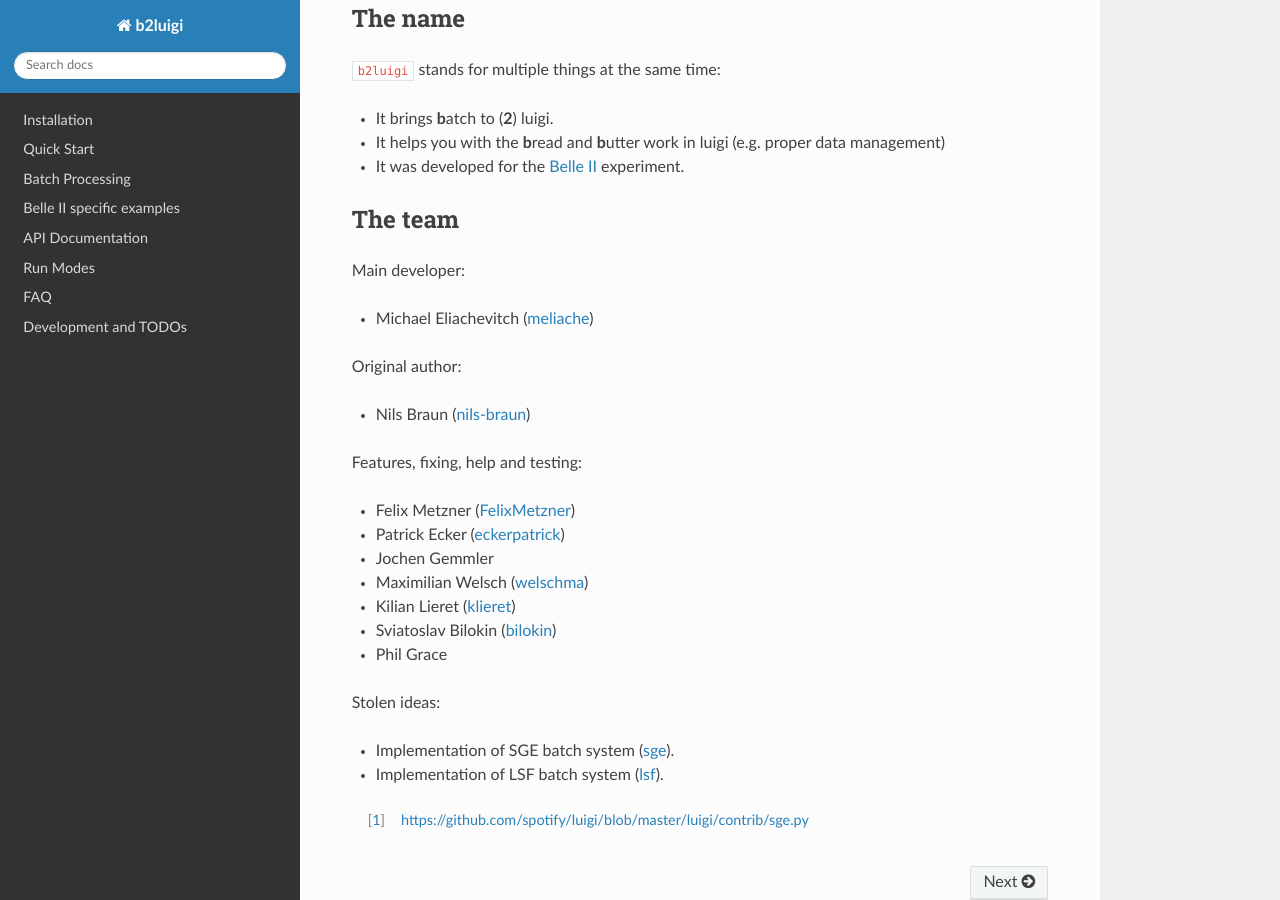
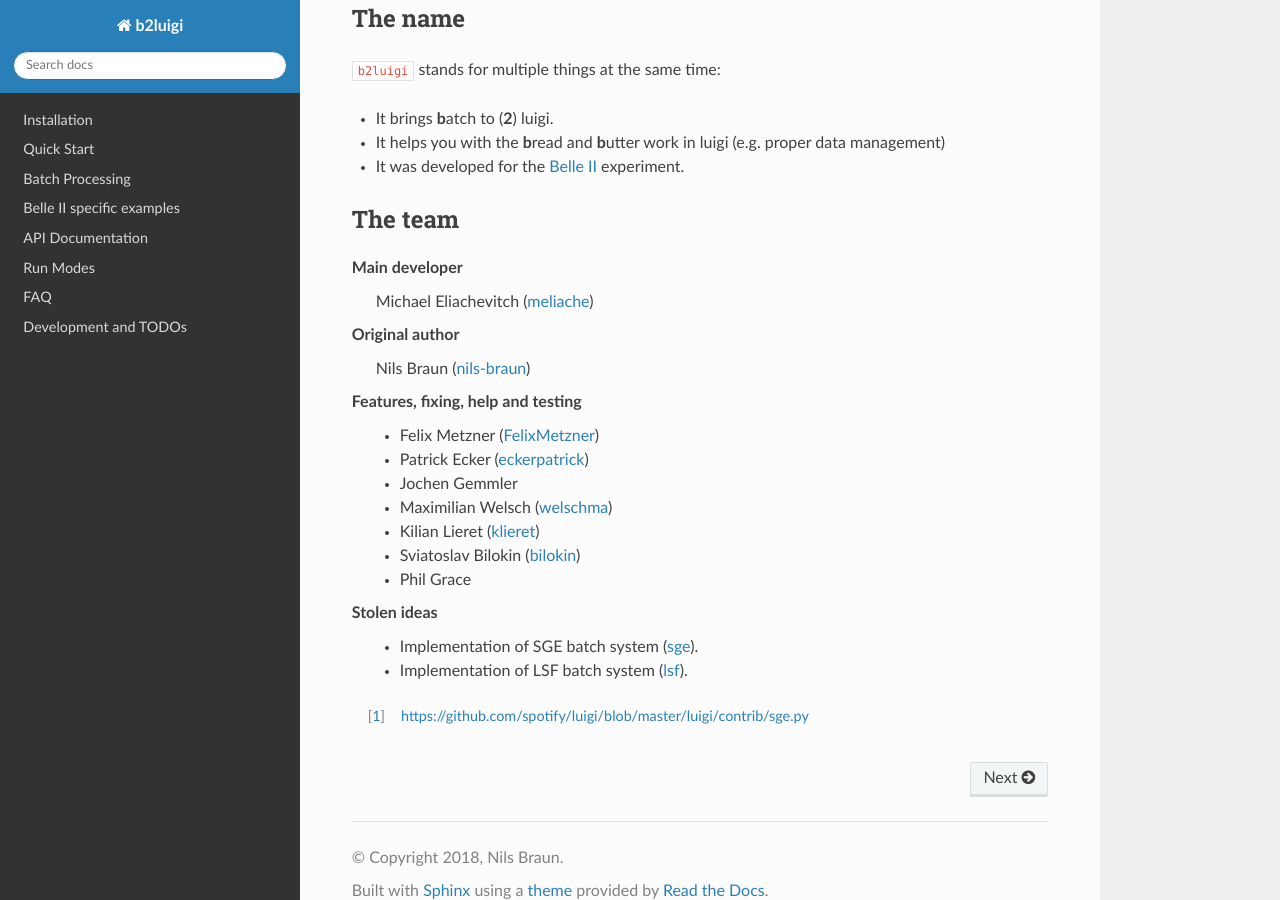
Before and after one commit to nils-braun/b2luigi, a Sphinx documentation site: the page built from docs/index.rst, in a window 1280 px wide and 900 px high, scrolled down 2974 px. Built offline with Sphinx 7.4.7 and the Read the Docs theme 2.0.0, drawn with Linux system fonts in a browser that asks for light colours.

Commit message:
Format team positions and members as sphinx definition list

```diff
--- a/docs/index.rst
+++ b/docs/index.rst
@@ -116,28 +116,24 @@ The name
 The team
 --------
 
-Main developer:
+Main developer
+    Michael Eliachevitch (`meliache`_)
 
-* Michael Eliachevitch (`meliache`_)
+Original author
+    Nils Braun (`nils-braun`_)
 
-Original author:
+Features, fixing, help and testing
+    * Felix Metzner (`FelixMetzner`_)
+    * Patrick Ecker (`eckerpatrick`_)
+    * Jochen Gemmler
+    * Maximilian Welsch (`welschma`_)
+    * Kilian Lieret (`klieret`_)
+    * Sviatoslav Bilokin (`bilokin`_)
+    * Phil Grace
 
-* Nils Braun (`nils-braun`_)
-
-Features, fixing, help and testing:
-
-* Felix Metzner (`FelixMetzner`_)
-* Patrick Ecker (`eckerpatrick`_)
-* Jochen Gemmler
-* Maximilian Welsch (`welschma`_)
-* Kilian Lieret (`klieret`_)
-* Sviatoslav Bilokin (`bilokin`_)
-* Phil Grace
-
-Stolen ideas:
-
-*   Implementation of SGE batch system (`sge`_).
-*   Implementation of LSF batch system (`lsf`_).
+Stolen ideas
+    * Implementation of SGE batch system (`sge`_).
+    * Implementation of LSF batch system (`lsf`_).
 
 
 .. _github: https://github.com/nils-braun/b2luigi
```
